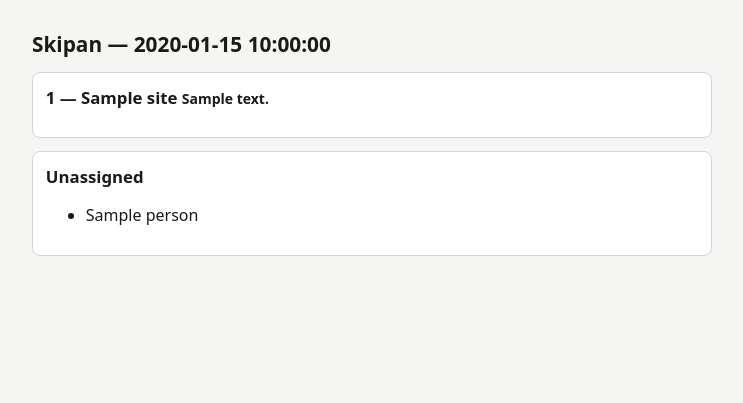
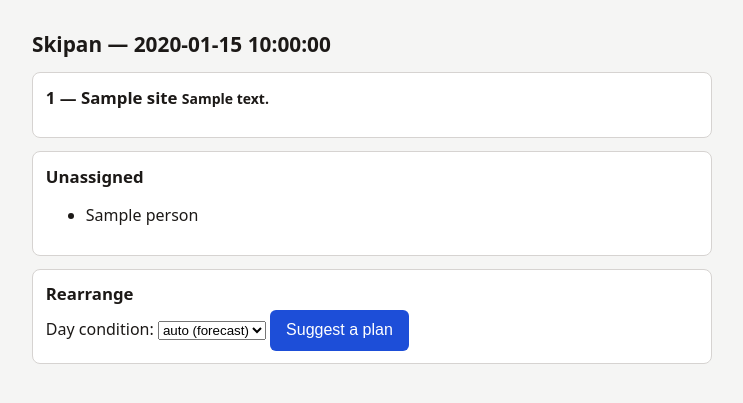
Before and after one commit to SiliconSaga/skipan, a Python web app: template app/templates/board.html in a window 1280 px wide. Shown: the top 403 px of the page, without its empty margins (268-1011 px from the left). Run offline with Jinja, Linux system fonts and the light colour scheme; the template is opened without the code that fills it: most values are stand-ins (such as "Sample title", 1, 10 or a date in 2020).

Commit message:
feat: suggest/apply controls on the board
Adds the board's interactive tap flow: a day-condition selector that posts to `/api/v1/condition` and reloads, a Suggest button that calls `/api/v1/suggest` and renders each proposed move (valid moves plain, invalid moves flagged with their issues, plus non-blocking coverage warnings), and an Apply button — hidden until there's at least one valid move — that posts the valid subset to `/api/v1/apply` and reloads on success. No new endpoints; this is rendering and wiring only against Task 12's existing JSON contracts.

Also drops the unused `date` import from `tests/conftest.py` (with its `# noqa: F401`) — the plan's annotation that Task 12/13 would need it for plan-route tests proved wrong; nothing in the suite references it. Verified clean under both lint and the full suite after removal.

Co-Authored-By: Claude Sonnet 5 <noreply@anthropic.com>

```diff
--- a/app/templates/board.html
+++ b/app/templates/board.html
@@ -23,5 +23,68 @@
   </section>
   {% endfor %}
   {% if unassigned %}<section class="site"><h2>Unassigned</h2><ul>{% for person in unassigned %}<li>{{ person.name }}</li>{% endfor %}</ul></section>{% endif %}
+  <section class="site">
+    <h2>Rearrange</h2>
+    <label>Day condition:
+      <select id="condition">
+        <option value="">auto (forecast)</option>
+        <option value="clear">clear</option>
+        <option value="rain">rain</option>
+      </select>
+    </label>
+    <button id="suggest">Suggest a plan</button>
+    <div id="plan"></div>
+    <button id="apply" hidden>Apply valid moves</button>
+  </section>
+<script>
+const boardDate = "{{ date }}";
+let currentMoves = [];
+document.getElementById("condition").addEventListener("change", async (event) => {
+  await fetch("/api/v1/condition", { method: "POST", headers: {"Content-Type": "application/json"},
+    body: JSON.stringify({ date: boardDate, condition: event.target.value }) });
+  location.reload();
+});
+document.getElementById("suggest").addEventListener("click", async () => {
+  const planDiv = document.getElementById("plan");
+  planDiv.textContent = "Thinking…";
+  let resp;
+  try {
+    resp = await fetch("/api/v1/suggest", { method: "POST", headers: {"Content-Type": "application/json"},
+      body: JSON.stringify({ date: boardDate }) });
+  } catch (err) { planDiv.textContent = "Failed: network error"; return; }
+  if (!resp.ok) { planDiv.textContent = "Failed: " + (await resp.text()); return; }
+  const data = await resp.json();
+  planDiv.innerHTML = "";
+  const summary = document.createElement("p");
+  summary.textContent = data.summary;
+  planDiv.appendChild(summary);
+  currentMoves = data.moves.filter(m => m.valid);
+  for (const move of data.moves) {
+    const div = document.createElement("div");
+    div.className = "move" + (move.valid ? "" : " invalid");
+    div.textContent = `${move.person_id}: ${move.from_site || "(unassigned)"} → ${move.to_site} — ${move.reason}`;
+    if (!move.valid) {
+      const issues = document.createElement("div");
+      issues.className = "issues";
+      issues.textContent = move.issues.join("; ");
+      div.appendChild(issues);
+    }
+    planDiv.appendChild(div);
+  }
+  for (const warning of data.warnings) {
+    const div = document.createElement("div");
+    div.className = "issues";
+    div.textContent = "warning: " + warning;
+    planDiv.appendChild(div);
+  }
+  document.getElementById("apply").hidden = currentMoves.length === 0;
+});
+document.getElementById("apply").addEventListener("click", async () => {
+  const resp = await fetch("/api/v1/apply", { method: "POST", headers: {"Content-Type": "application/json"},
+    body: JSON.stringify({ date: boardDate, moves: currentMoves }) });
+  if (!resp.ok) { document.getElementById("plan").textContent = "Apply failed: " + (await resp.text()); return; }
+  location.reload();
+});
+</script>
 </main></body>
 </html>
```
Also changed, not shown: tests/conftest.py (+0 -2 lines), tests/test_routes_board.py (+6 -0 lines).
